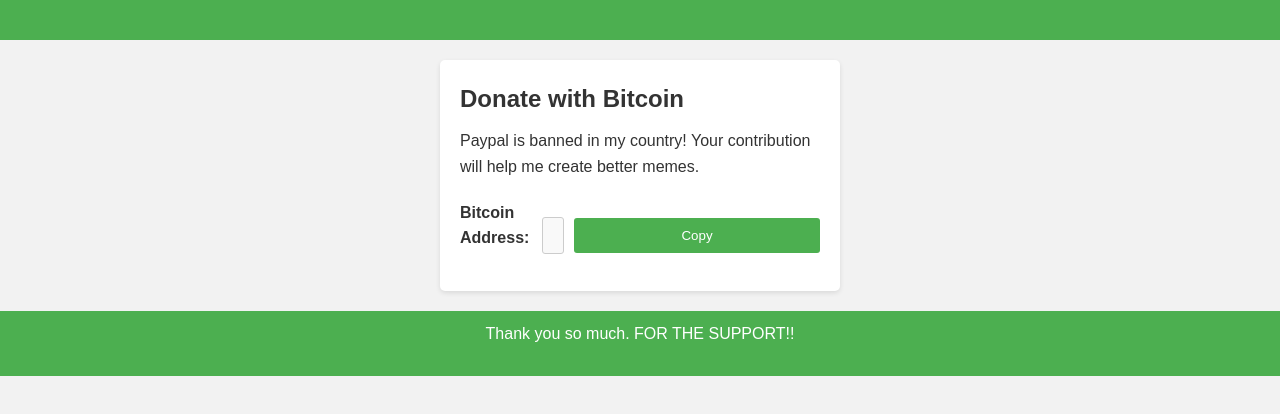
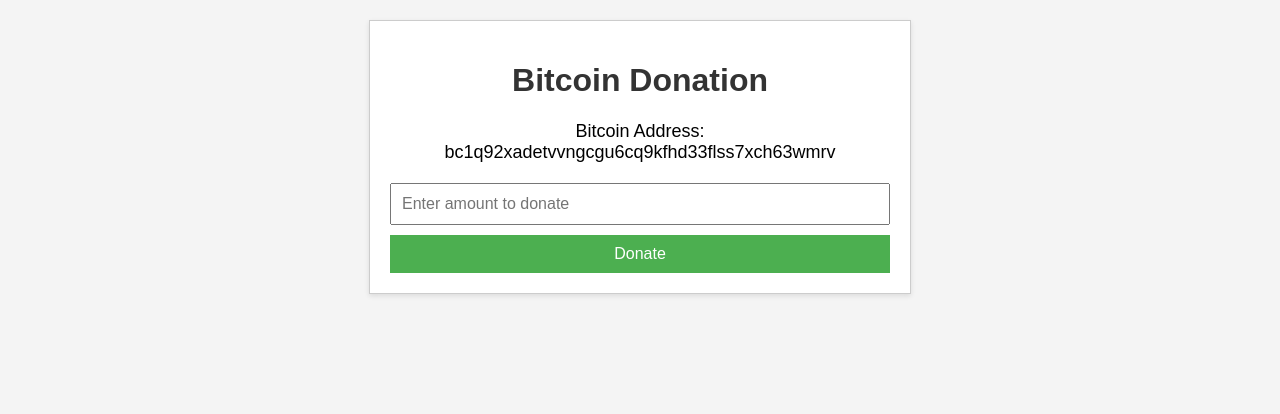
Before and after one commit to itsbeenlowang/itsbeenlowang.github.io, a plain HTML site: page index.html in a window 1280 px wide. Drawn offline with Linux system fonts and the light colour scheme.

Commit message:
Update index.html

```diff
--- a/index.html
+++ b/index.html
@@ -1,34 +1,73 @@
 <!DOCTYPE html>
-<html lang="en">
+<html>
 <head>
-  <meta charset="UTF-8">
-  <meta name="viewport" content="width=device-width, initial-scale=1.0">
-  <title>Bitcoin Donation</title>
-  <link rel="stylesheet" href="styles.css">
+    <title>Bitcoin Donation</title>
+    <style>
+        body {
+            font-family: Arial, sans-serif;
+            margin: 0;
+            padding: 0;
+            background-color: #f4f4f4;
+        }
+
+        .container {
+            max-width: 500px;
+            margin: 20px auto;
+            padding: 20px;
+            background-color: #fff;
+            border: 1px solid #ccc;
+            box-shadow: 0 2px 5px rgba(0, 0, 0, 0.1);
+        }
+
+        h1 {
+            text-align: center;
+            color: #333;
+        }
+
+        .address {
+            text-align: center;
+            font-size: 18px;
+            margin: 20px 0;
+        }
+
+        .donate-input {
+            width: 100%;
+            padding: 10px;
+            font-size: 16px;
+            margin-bottom: 10px;
+            box-sizing: border-box;
+        }
+
+        .donate-btn {
+            width: 100%;
+            background-color: #4CAF50;
+            color: #fff;
+            font-size: 16px;
+            border: none;
+            padding: 10px;
+            cursor: pointer;
+        }
+
+        .donate-btn:hover {
+            background-color: #45a049;
+        }
+    </style>
 </head>
 <body>
-  <header>
-    <h1></h1>
-  </header>
+    <div class="container">
+        <h1>Bitcoin Donation</h1>
+        <p class="address">Bitcoin Address: <span id="bitcoin-address">bc1q92xadetvvngcgu6cq9kfhd33flss7xch63wmrv</span></p>
+        <input class="donate-input" type="text" placeholder="Enter amount to donate" id="donation-amount">
+        <button class="donate-btn" onclick="donate()">Donate</button>
+    </div>
 
-  <main>
-    <section class="donation-info">
-      <h2>Donate with Bitcoin</h2>
-      <p>Paypal is banned in my country! Your contribution will help me create better memes.</p>
-
-      <div class="bitcoin-address">
-        <p><strong>Bitcoin Address:</strong></p>
-        <input type="text" id="btc-address" value="1CmKwJseCBM3GkMM9vFxFvpms8FtLq8qNQ" readonly>
-        <button onclick="copyBitcoinAddress()">Copy</button>
-      </div>
-    </section>
-  </main>
-
-  <footer>
-    <p>Thank you so much.
-FOR THE SUPPORT!!</p>
-  </footer>
-
-  <script src="script.js"></script>
+    <script>
+        function donate() {
+            var amount = document.getElementById("donation-amount").value;
+            var address = document.getElementById("bitcoin-address").innerText;
+            var donationUrl = "bitcoin:" + address + "?amount=" + amount;
+            window.location.href = donationUrl;
+        }
+    </script>
 </body>
 </html>
```
